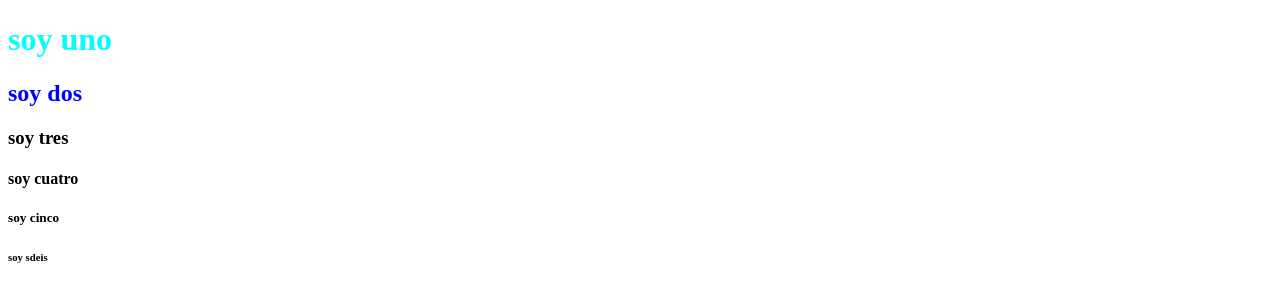
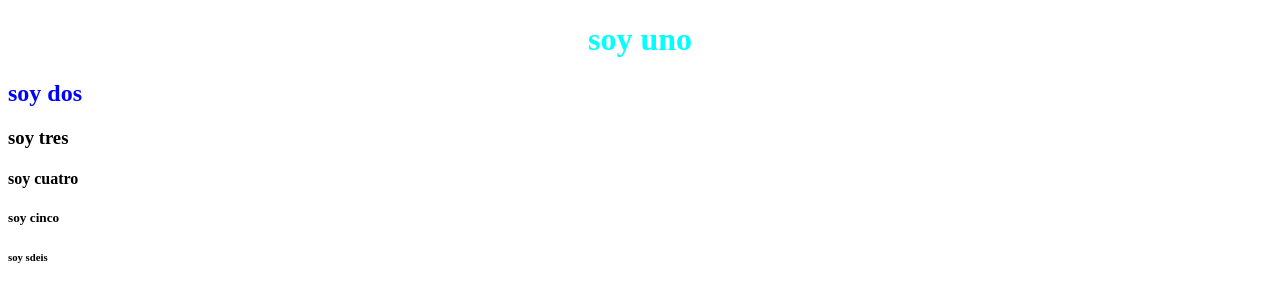
Before and after one commit to maxi790/repo, a plain HTML site: page index.html in a window 1280 px wide. Shown: the top 285 px of the page. Drawn offline with Linux system fonts and the light colour scheme.

Commit message:
guardado

```diff
--- a/index.html
+++ b/index.html
@@ -11,7 +11,7 @@
 
 
    <!-- heading -->
-    <h1>soy uno</h1>
+    <center> <h1>soy uno</h1></center>
     <h2>soy dos</h2>
     <h3>soy tres</h3>
     <h4>soy cuatro</h4>
```
Also changed, not shown: index.css (line endings or trailing spaces).
